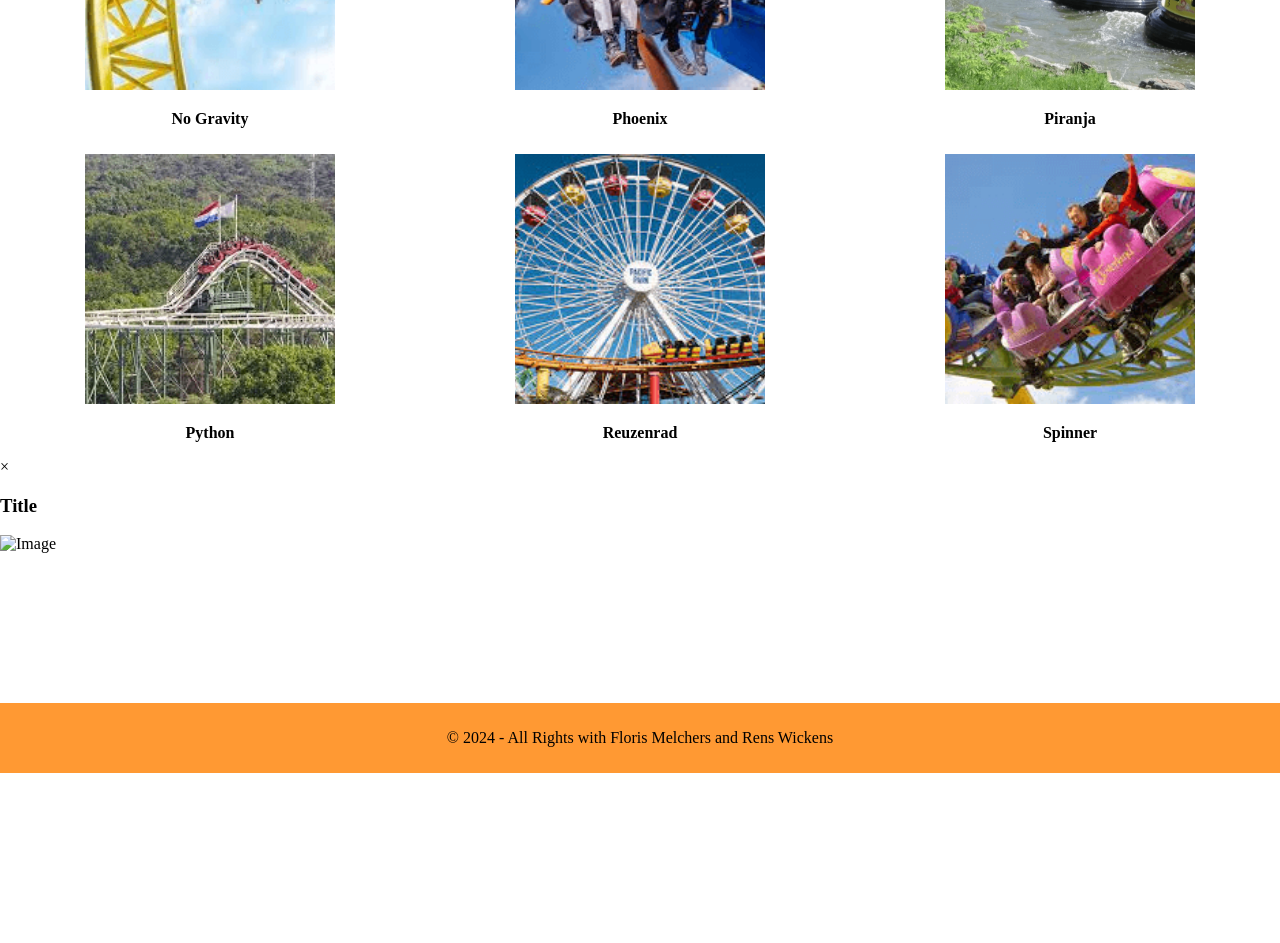
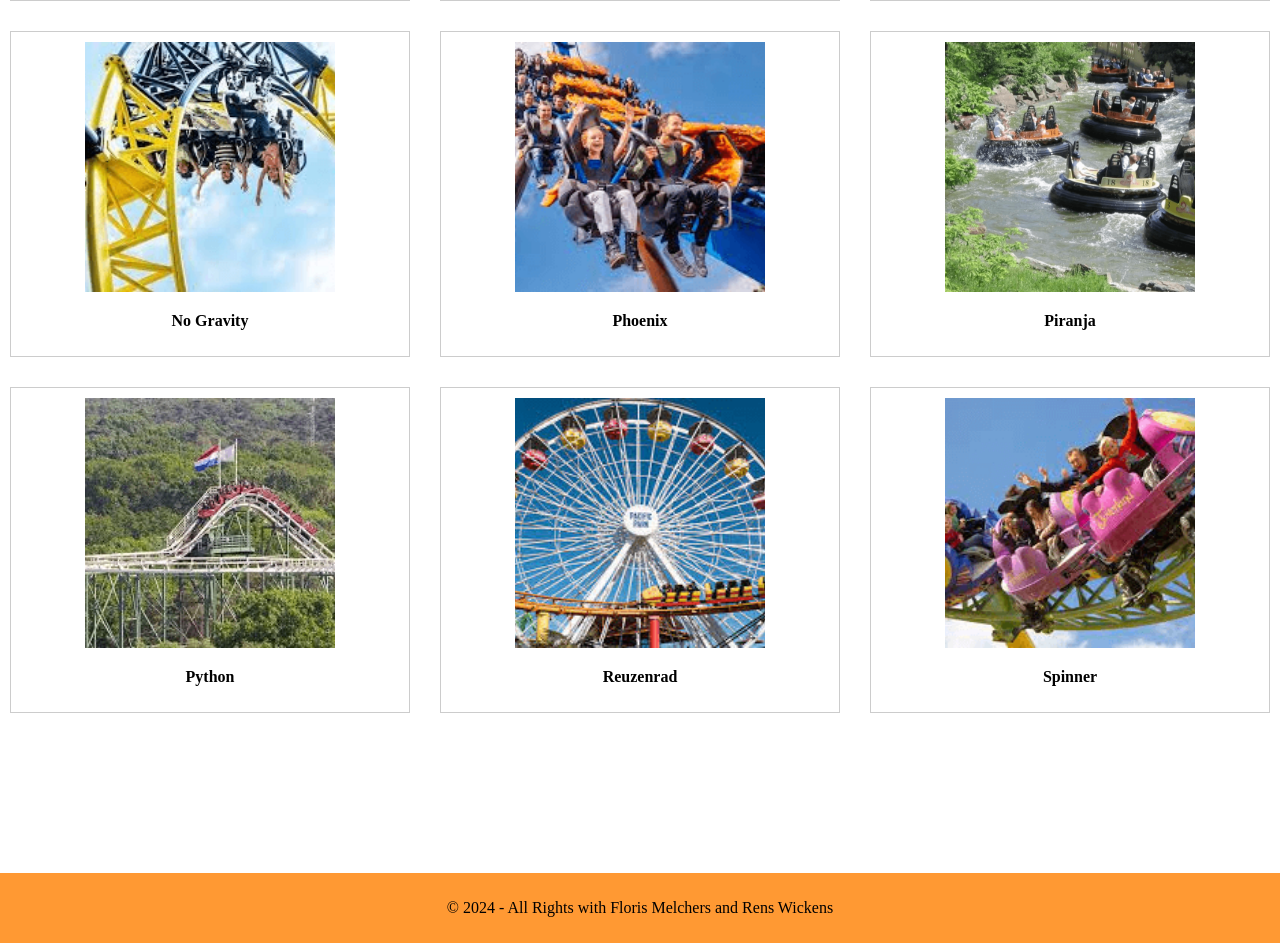
Before and after one commit to Floris29/Delta-B4, a PHP site: page /attracties.php in a window 1280 px wide. Shown: the part 1004-1947 px from the top of the page. Before the commit the page ends 1777 px from the top, so only its background shows below. Run offline with PHP 8.4, Linux system fonts and the light colour scheme; the visitor is signed in with stand-in values (Sample User, id 1).

Commit message:
Attracties bug fix

```diff
--- a/assets/css/modal.css
+++ b/assets/css/modal.css
@@ -1,30 +1,25 @@
-body {font-family: Arial, Helvetica, sans-serif;}
-
-/* The Modal (background) */
 .modal {
-  display: none; /* Hidden by default */
-  position: fixed; /* Stay in place */
-  z-index: 1; /* Sit on top */
-  padding-top: 100px; /* Location of the box */
+    display: none;
+    position: fixed;
+    z-index: 1;
+    padding-top: 100px;
     left: 0;
     top: 0;
-  width: 100%; /* Full width */
-  height: 100%; /* Full height */
-  overflow: auto; /* Enable scroll if needed */
-  background-color: rgb(0,0,0); /* Fallback color */
-  background-color: rgba(0,0,0,0.4); /* Black w/ opacity */
+    width: 100%;
+    height: 100%;
+    overflow: auto;
+    background-color: rgba(0,0,0,0.4);
   }
 
-/* Modal Content */
   .modal-content {
     background-color: #fefefe;
     margin: auto;
     padding: 20px;
     border: 1px solid #888;
     width: 80%;
+    max-width: 600px;
   }
 
-/* The Close Button */
   .close {
     color: #aaaaaa;
     float: right;
@@ -38,3 +33,23 @@ body {font-family: Arial, Helvetica, sans-serif;}
     text-decoration: none;
     cursor: pointer;
   }
+
+  .Attractie {
+    border: 1px solid #ccc;
+    margin: 10px;
+    padding: 10px;
+    cursor: pointer;
+  }
+
+  .Attractie img {
+    width: 100px;
+    height: auto;
+  }
+
+  #modalImage {
+    width: 300px;
+    height: 300px;
+    object-fit: cover;
+    display: block;
+    margin: 0 auto;
+  }
--- a/assets/css/style.css
+++ b/assets/css/style.css
@@ -20,6 +20,8 @@ body {
     object-fit: cover;
     object-position: center;
 }
+
+
 
     .titel-h2, .p-subtitel{
         text-align: center;
--- a/attracties.php
+++ b/attracties.php
@@ -1,4 +1,12 @@
+<!DOCTYPE html>
+<html>
+<head>
+<meta name="viewport" content="width=device-width, initial-scale=1">
+<link rel="stylesheet" href="assets/css/modal.css">
+</head>
+<body>
 
+<h1>Attractions</h1>
 
 <?php
 require 'imports/head.php';
@@ -15,7 +23,7 @@ require 'imports/header.php';
     <div class="GridImagesAttracties">
     <div class="Attractie" data-title="baron" data-image="assets/img/baron.png" data-description="Lorem ipsum dolor sit amet consectetur adipisicing elit. Dolores doloremque, sed quis, veritatis corporis culpa error reprehenderit repellendus illo similique velit nisi, sunt atque commodi veniam incidunt minima animi totam." data-status="Active" data-wait-time="15 minutes">
             <img src="assets/img/baron.png" alt="baron">
-            <p><strong>Baron</strong></p>
+            <h2><strong>Baron</strong></h2>
         </div>
         <div class="Attractie" data-title="bronzy" data-image="assets/img/bronzy.png" data-description="Lorem ipsum dolor sit amet consectetur adipisicing elit. Dolores doloremque, sed quis, veritatis corporis culpa error reprehenderit repellendus illo similique velit nisi, sunt atque commodi veniam incidunt minima animi totam." data-status="Active" data-wait-time="15 minutes">
             <img src="assets/img/bronzy.png" alt="bronzy">
--- a/imports/header.php
+++ b/imports/header.php
@@ -4,6 +4,7 @@
     <a href="attracties.php">Attracties</a>
 
     <?php if (isset($_SESSION['user_id'])): ?>
+                <a href="index.php" class="nav-item">Home</a>
                 <a href="logout.php" class="nav-item">Logout</a>
                 <a href="adminpanel.php">AdminPanel</a>
             <?php else: ?>
```
Lines whose indentation alone changed are shown as unchanged.
